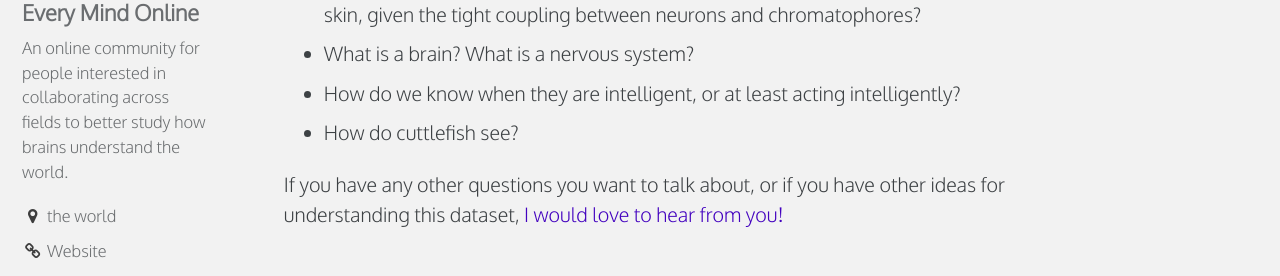
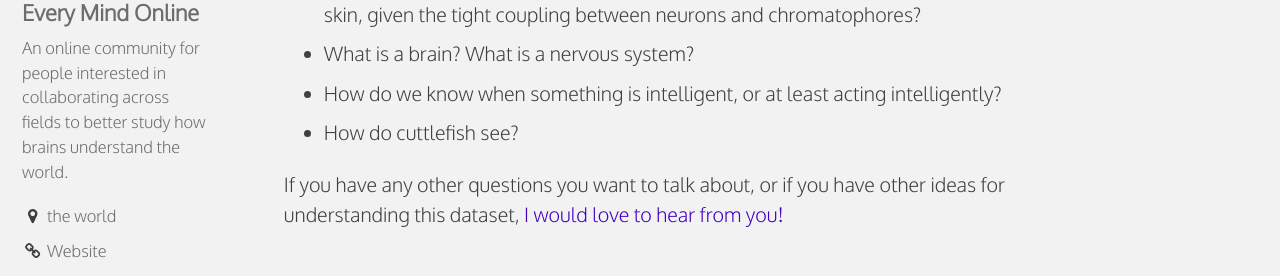
Before and after one commit to everymind/CuttleShuttle, a Jekyll site: the page built from index.md, in a window 1280 px wide and 900 px high, scrolled down 2427 px. Shown: the part 179-455 px from the top of the window. Built offline with Jekyll 4.4.1, drawn with Linux system fonts in a browser that asks for light colours.

Commit message:
Update index.md

```diff
--- a/index.md
+++ b/index.md
@@ -54,7 +54,7 @@
 - Why do cuttlefish make the "tentacle shot pattern"?
 - How much can we read about the cuttlefish nervous system just by looking at their skin, given the tight coupling between neurons and chromatophores?
 - What is a brain? What is a nervous system?
-- How do we know when they are intelligent, or at least acting intelligently?
+- How do we know when something is intelligent, or at least acting intelligently?
 - How do cuttlefish see?
 
 If you have any other questions you want to talk about, or if you have other ideas for understanding this dataset, [I would love to hear from you!](mailto:danbee@alum.mit.edu)
```
